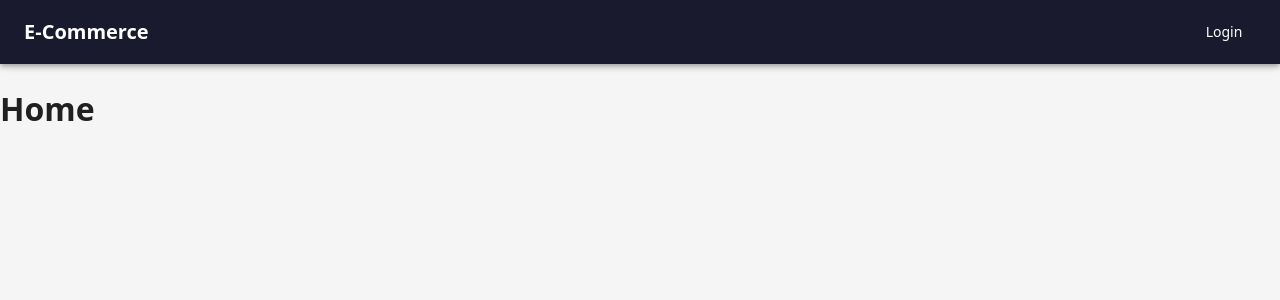
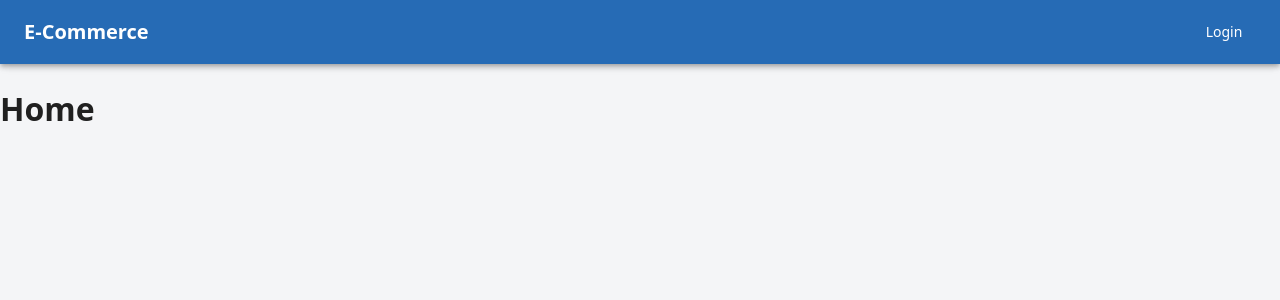
Before and after one commit to blemgo/e-commerce, a React (Vite) app in the folder frontend/: page / in a window 1280 px wide. Shown: the top 300 px of the page. Built offline with nearby package versions, Linux system fonts and the light colour scheme.

Commit message:
feat(theme): Set palette colors

```diff
--- a/frontend/src/theme/theme.ts
+++ b/frontend/src/theme/theme.ts
@@ -3,13 +3,14 @@ import { createTheme } from '@mui/material/styles';
 const theme = createTheme({
   palette: {
     primary: {
-      main: '#1a1a2e',
+      main: '#266bb5',
     },
     secondary: {
-      main: '#e94560',
+      main: '#fc6944',
     },
     background: {
-      default: '#f5f5f5',
+      default: '#f4f5f7',
+      paper: '#ffffff',
     },
   },
   typography: {
```
